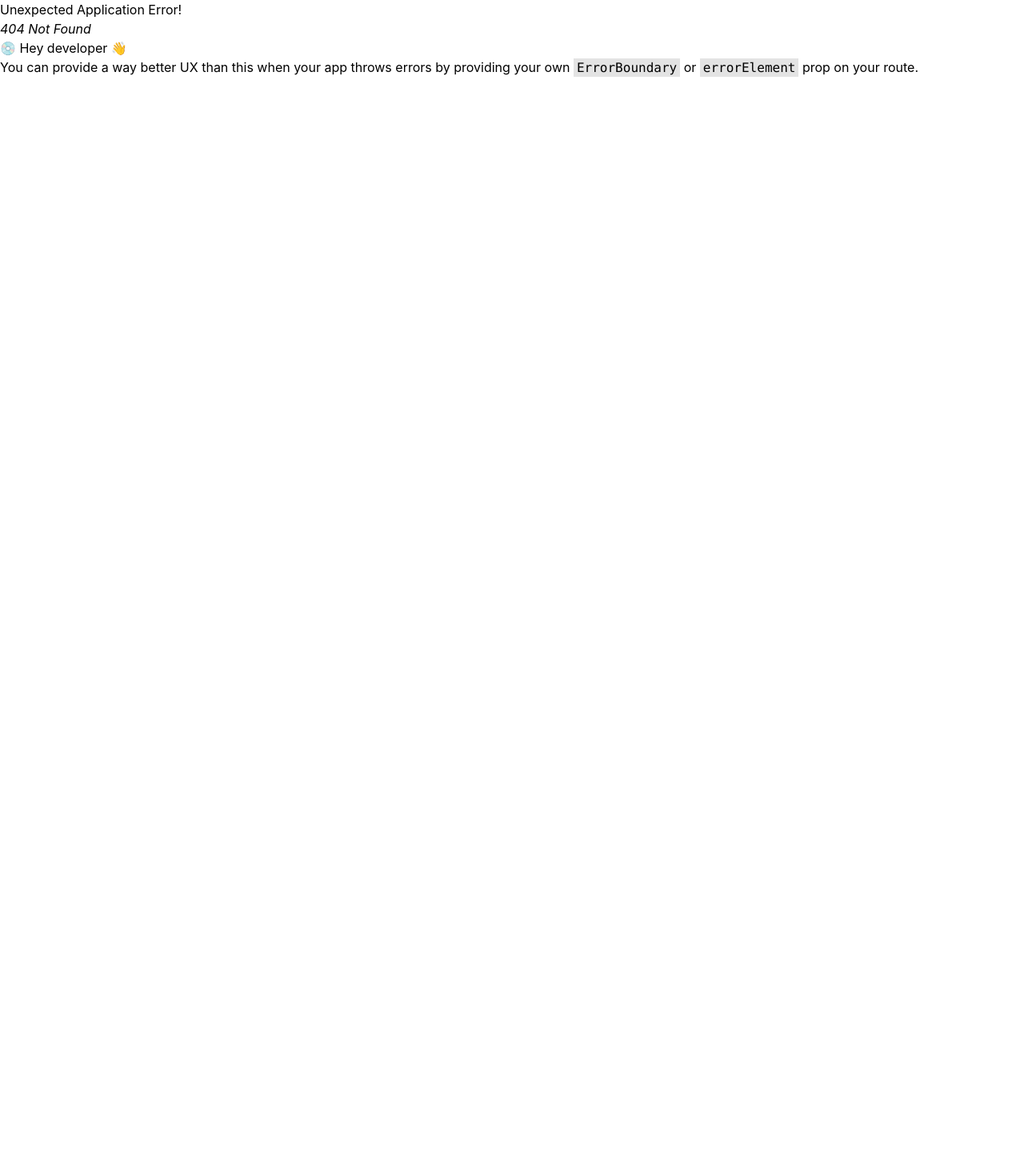
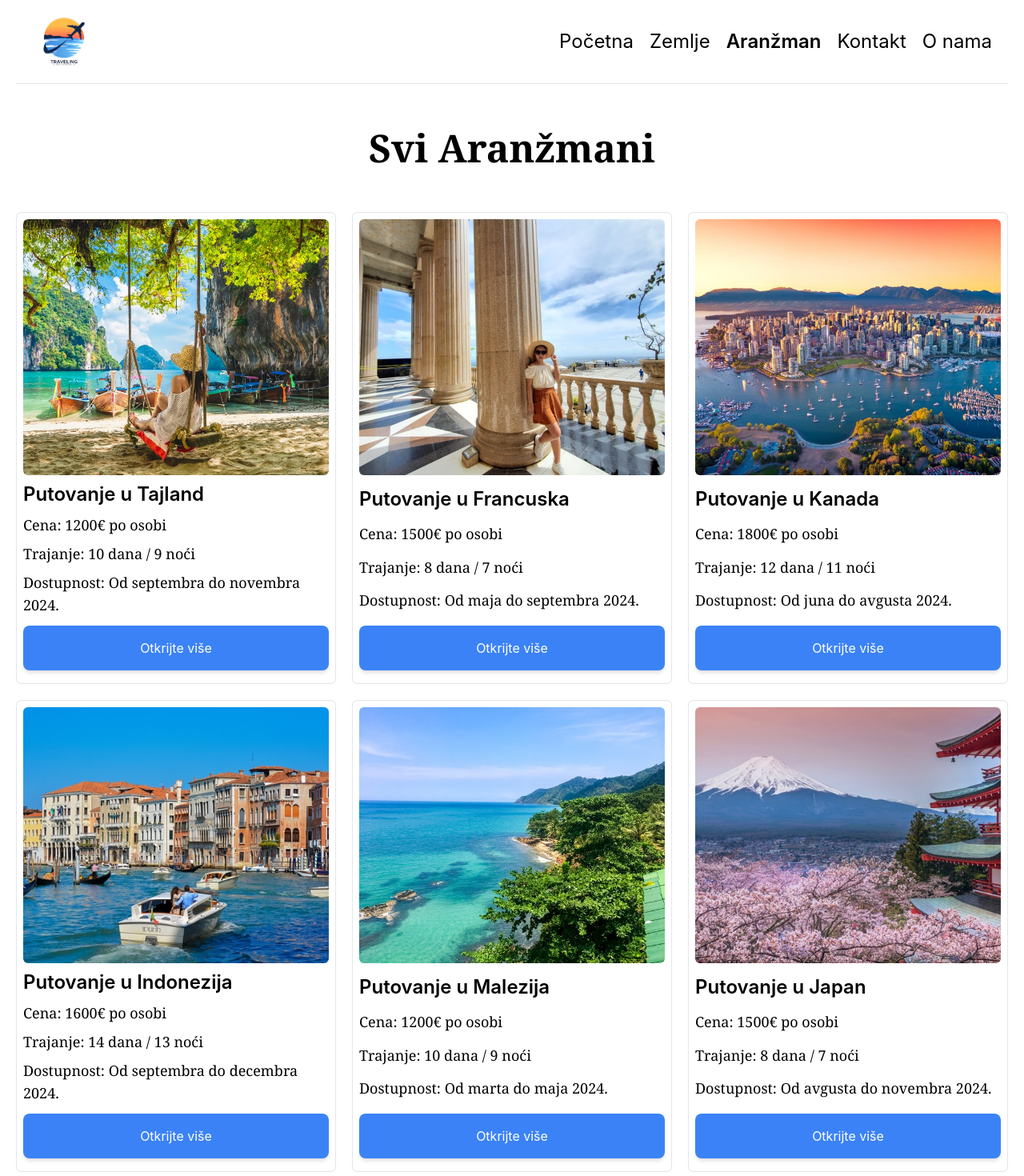
Before and after one commit to kemalkujovic/web-presentation, a React (Create React App) app: page /aranzman in a window 1280 px wide. Before the commit this address had no page. Shown: the top 1470 px of the page at 80% size. Before the commit the page ends 800 px from the top, so only its background shows below. Built offline with nearby package versions, Linux system fonts and the light colour scheme.

Commit message:
add page arrangement and date extension

```diff
--- /dev/null
+++ b/src/Pages/TravelDetailsPage.jsx
@@ -0,0 +1,7 @@
+import React from "react";
+
+const TravelDetailsPage = () => {
+  return <div>TravelDetailsPage</div>;
+};
+
+export default TravelDetailsPage;
--- /dev/null
+++ b/src/Pages/TravelPage.jsx
@@ -0,0 +1,29 @@
+import React from "react";
+import { data } from "../assets/data";
+import TravelCard from "../components/TravelCard";
+
+const TravelPage = () => {
+  return (
+    <>
+      <h1 className="font-semibold text-3xl my-14 text-center font-serif md:text-5xl">
+        Svi Aranžmani
+      </h1>
+      <div className="grid grid-cols-1 sm:grid-cols-2 md:grid-cols-3 gap-5 my-10">
+        {data.map((country, index) => {
+          return (
+            <TravelCard
+              key={index}
+              title={country.title}
+              duration={country.duration}
+              price={country.price}
+              availability={country.availability}
+              image={country.image}
+            />
+          );
+        })}
+      </div>
+    </>
+  );
+};
+
+export default TravelPage;
--- a/src/Templates/Header.jsx
+++ b/src/Templates/Header.jsx
@@ -55,6 +55,17 @@ const Header = () => {
               className={({ isActive }) =>
                 isActive ? "font-semibold" : "hover:opacity-50"
               }
+              to="/aranzman"
+            >
+              Aranžman
+            </NavLink>
+          </li>
+          <li>
+            <NavLink
+              onClick={closeMenu}
+              className={({ isActive }) =>
+                isActive ? "font-semibold" : "hover:opacity-50"
+              }
               to="/kontakt"
             >
               Kontakt
--- a/src/assets/data.js
+++ b/src/assets/data.js
@@ -14,6 +14,17 @@ export const data = [
     description: `Tajland, zemlja tropskih plaža, drevnih hramova i živahne kulture. Započnite svoje putovanje u živopisnom Bangkoku, gde možete istražiti ukrasne hramove, bučne pijace i ukusnu uličnu hranu. Otkrijte drevni grad Ajutaju, sa impresivnim ruševinama i bogatom istorijom koja datira vekovima unazad. Ne propustite priliku da se opustite na neokaljanima plažama Phuketa i Koh Samuija, gde vas čekaju tirkizno plavo more i njihove palmice. Iskusite jedinstvenu kulturu severnog Tajlanda u Chiang Maiju, gde možete posetiti planinska plemena, istražiti bujne džungle i učestvovati u tradicionalnim časovima kuvanja tajlandske hrane. Zaključite svoju tajlandsku avanturu posetom mirnom i duhovnom gradu Chiang Raiju, domu ikoničnog Belog hrama i drugih arhitektonskih čuda.`,
     image: thailand,
     video: "MNuWA3BN8oc",
+    duration: "10 dana / 9 noći",
+    activities: [
+      "Razgledanje hramova",
+      "Istraživanje plaža",
+      "Kulinarska putovanja",
+    ],
+    accommodation: "Hoteli sa 4 i 5 zvezdica",
+    meals: "Doručak uključen",
+    transport: "Uključen prevoz od aerodroma do hotela",
+    price: "1200€ po osobi",
+    availability: "Od septembra do novembra 2024.",
   },
   {
     title: "Francuska",
@@ -25,12 +36,34 @@ export const data = [
      Bez obzira da li uživate u kroasantu u pariskom kafiću, pijete šampanjac u šampanjskoj regiji ili divite se prelepim pogledima na Azurnoj obali, putovanje u Francusku obećava nezaboravne trenutke i uspomene za ceo život.`,
     image: france,
     video: "By9miGzVlPs",
+    duration: "8 dana / 7 noći",
+    activities: [
+      "Razgledanje znamenitosti",
+      "Degustacija vina",
+      "Relaksacija na plaži",
+    ],
+    accommodation: "Ekskluzivni hoteli i seoske vile",
+    meals: "Polupansion",
+    transport: "Organizovan prevoz tokom ture",
+    price: "1500€ po osobi",
+    availability: "Od maja do septembra 2024.",
   },
   {
     title: "Kanada",
     description: `Kanada, ogromna i raznolika zemlja poznata po svojim zadivljujućim prirodnim pejzažima i multikulturalnim gradovima. Zapocnite svoje putovanje u živopisnom Torontu, gde možete istražiti ikonične znamenitosti poput CN tornja i Kraljevskog ontarijskog muzeja. Uronite u lepotu Nacionalnog parka Banff, gde vas čekaju visoki planinski vrhovi, tirkizna jezera i bogata divljač. Doživite šarm kobelstonskih ulica i istorijske arhitekture grada Kvebeka, koji podseća na staru Evropu. Za ljubitelje prirode, Britanska Kolumbija nudi beskonačne mogućnosti za planinarenje, skijanje i posmatranje kitova duž svoje divlje obale. Zaključite svoju kanadsku avanturu posetom slikovitim obalnim selima Nove Škotske, gde možete probati svežu morsku hranu i doživeti pomorsko gostoprimstvo u najboljem svetlu.`,
     image: canada,
     video: "_drFdYSVOEA",
+    duration: "12 dana / 11 noći",
+    activities: [
+      "Razgledanje gradova",
+      "Planinarenje",
+      "Posmatranje divljih životinja",
+    ],
+    accommodation: "Hoteli i planinske kuće",
+    meals: "Polupansion",
+    transport: "Uključen prevoz od aerodroma do hotela",
+    price: "1800€ po osobi",
+    availability: "Od juna do avgusta 2024.",
   },
   {
     title: "Indonezija",
@@ -41,6 +74,13 @@ export const data = [
       Bez obzira da li tražite avanturu, opuštanje ili kulturno uranjanje, Indonezija obećava nezaboravno putovanje ispunjeno nezaboravnim iskustvima.`,
     image: indonesia,
     video: "JeUJC4d5cVY",
+    duration: "14 dana / 13 noći",
+    activities: ["Plaža i ronjenje", "Planinarenje", "Poseta hramovima"],
+    accommodation: "Bungalovi i butik hoteli",
+    meals: "Polupansion",
+    transport: "Uključen prevoz između lokacija",
+    price: "1600€ po osobi",
+    availability: "Od septembra do decembra 2024.",
   },
   {
     title: "Malezija",
@@ -52,29 +92,84 @@ export const data = [
      Sa svojim očaravajućim spojem prirodne lepote, kulturne raznolikosti i kulinarskih užitaka, Malezija obećava nezaboravno putovanje ispunjeno obogaćujućim iskustvima na svakom koraku.`,
     image: malaysia,
     video: "mtIeLsMbfzg",
+    duration: "10 dana / 9 noći",
+    activities: [
+      "Razgledanje gradova",
+      "Obilazak prirodnih atrakcija",
+      "Kulinarska iskustva",
+    ],
+    accommodation: "Hoteli i eko-resorti",
+    meals: "Polupansion",
+    transport: "Uključen prevoz od aerodroma do hotela",
+    price: "1200€ po osobi",
+    availability: "Od marta do maja 2024.",
   },
   {
     title: "Japan",
     description: `Japan, zemlja izvanredne harmonije između tradicije i tehnološke inovacije. Krenite na putovanje u živahni Tokio, gde se tradicionalni hramovi stapaju sa futurističkim neboderima. Doživite sjaj japanske kuhinje dok istražujete brojne restorane koji služe suši, ramen i tempuru. Ne propustite posetu drevnom Kjotu, domu hiljada hramova, vrtova i čajnih kuća. Za avanturiste, planina Fuji nudi spektakularne pejzaže i mogućnosti za planinarenje. Na kraju, opustite se na obalama Okinawe, fascinantnom arhipelagu poznatom po kristalno čistim vodama i bogatom podvodnom životu.`,
     image: japan,
     video: "77lWbSfnF_g",
+    duration: "8 dana / 7 noći",
+    activities: [
+      "Razgledanje gradova",
+      "Planinarenje",
+      "Poseta tradicionalnim hramovima",
+    ],
+    accommodation: "Moderan hotel u centru grada",
+    meals: "Doručak uključen",
+    transport: "Uključen prevoz između lokacija",
+    price: "1500€ po osobi",
+    availability: "Od avgusta do novembra 2024.",
   },
   {
     title: "Italija",
     description: `Italija, zemlja bogate istorije, umetnosti i kulinarskih užitaka. Zapocnite svoje putovanje na rimskom Koloseumu, gde se prošlost i sadašnjost sudaraju na svakom koraku. Otkrijte čari italijanske kuhinje dok uživate u autentičnim jelima poput pice, paste i želata. Prošetajte kanalima Venecije i otkrijte romantične delove ovog jedinstvenog grada na vodi. Za ljubitelje vina, Toskana nudi nezaboravna vinska iskustva u slikovitim vinogradima. Zaključite svoje putovanje na Amalfi obali, gde se stene strmoglave u tirkizno more, stvarajući zadivljujuće poglede.`,
     image: italy,
     video: "zS4AP0Q8L8g",
+    duration: "8 dana / 7 noći",
+    activities: [
+      "Razgledanje istorijskih lokaliteta",
+      "Kulinarska iskustva",
+      "Plaža i opuštanje",
+    ],
+    accommodation: "Luksuzni hotelski smeštaj",
+    meals: "Polupansion",
+    transport: "Uključen prevoz",
+    price: "1200€ po osobi",
+    availability: "Od maja do septembra 2024.",
   },
   {
     title: "Australija",
     description: `Australija, kontinent pun kontrasta, od živopisnih gradova do divljih pejzaža unutrašnjosti. Zapocnite svoje putovanje u Sidneju, gde ćete se diviti ikoničnoj Sidnejskoj operi i mostu preko luke. Okusite raznovrsnost australijske kuhinje dok istražujete različite restorane koji nude lokalne specijalitete poput barramundija i kengura. Krenite na avanturu istraživanja Velikog koralnog grebena, jednog od najvećih prirodnih čuda sveta. Za ljubitelje prirode, Nacionalni park Kakadu nudi neverovatna posmatranja divljih životinja i drevne aboridžinske umetnosti. Na kraju, opustite se na belim peščanim plažama Vitsandejsa i zaronite u tirkizne vode Koralskog mora.`,
     image: australia,
     video: "kLuqCtnKr_8",
+    duration: "10 dana / 9 noći",
+    activities: [
+      "Razgledanje gradova",
+      "Istraživanje prirodnih čuda",
+      "Plaža i opuštanje",
+    ],
+    accommodation: "Raznovrsni smeštaj: od hotela do kampova",
+    meals: "Doručak uključen",
+    transport: "Uključen prevoz i unutrašnji letovi",
+    price: "1500€ po osobi",
+    availability: "Od septembra do decembra 2024.",
   },
   {
     title: "Malta",
     description: `Malta, mediteranski dragulj poznat po bogatoj istoriji, zadivljujućoj arhitekturi i azurnim vodama. Zapocnite svoje putovanje u Valletti, glavnom gradu, gde možete istražiti drevne tvrđave, barokne crkve i šarmantne uske ulice. Otkrijte srednjovekovni grad Mdina, sa impresivnim bastionima i panoramskim pogledima na ostrvo. Ne propustite priliku da se opustite na slikovitim plažama Goza i Comina, gde vas kristalno čiste vode pozivaju da plivate, ronite ili jednostavno uživate na suncu. Doživite živahni noćni život St. Juliansa i Pacevillea, gde možete plesati do kasnih sati u živim klubovima i barovima. Zaključite svoju maltešku avanturu posetom UNESCO-voj svetskoj baštini Ħal Saflieni Hypogeum i Megalitskim hramovima, koji pružaju fascinantne uvide u drevnu prošlost Malte.`,
     image: malta,
     video: "bMTJoTbu3gw",
+    duration: "5 dana / 4 noći",
+    activities: [
+      "Razgledanje istorijskih lokaliteta",
+      "Plaža i kupanje",
+      "Noćni život",
+    ],
+    accommodation: "Hotelski smeštaj u centru grada",
+    meals: "Polupansion",
+    transport: "Transfer od aerodroma",
+    price: "700€ po osobi",
+    availability: "Od aprila do oktobra 2024.",
   },
 ];
--- a/src/components/Country.jsx
+++ b/src/components/Country.jsx
@@ -1,6 +1,7 @@
 import React from "react";
 import VideoPlayer from "./VidePlayer";
 import FeatureItem from "./FeatureItem";
+import { Link } from "react-router-dom";
 
 const Country = ({ title, descrpiton, image, video }) => {
   return (
@@ -9,6 +10,13 @@ const Country = ({ title, descrpiton, image, video }) => {
         Putovanje u {title}
       </h1>
       <FeatureItem descrpiton={descrpiton} image={image} />
+      <div className="flex justify-center items-center w-full">
+        <Link to={`/aranzman/${title.toLowerCase()}`}>
+          <button className="bg-blue-500 hover:bg-blue-400 text-white px-6 py-4 my-10 rounded-lg shadow-md w-full">
+            Pogledaj Aranžman
+          </button>
+        </Link>
+      </div>
       <h1 className="font-semibold text-2xl text-center mx-5">
         Video za {title}
       </h1>
--- a/src/components/FeedbackCard.jsx
+++ b/src/components/FeedbackCard.jsx
@@ -9,7 +9,7 @@ const FeedbackCard = () => {
   return (
     <>
       <h1 className="text-center font-semibold text-4xl my-20">Ispovesti</h1>
-      <div className="flex mb-20 gap-5 max-sm:flex-wrap font-serif">
+      <div className="flex mb-20 gap-5 max-sm:flex-wrap font-serif justify-between">
         <div className="items-centar flex flex-col items-center gap-3">
           <img src={feedback1} alt="" className="rounded-full w-48" />
           <h1 className="font-semibold text-center">Milica Jovanović</h1>
@@ -18,7 +18,7 @@ const FeedbackCard = () => {
           </p>
           <p className="text-sm text-gray-500 text-center">
             Oduševljena sam! Pronašla sam nekoliko destinacija koje su na mojoj
-            listi želja već duže vreme. Hvala vam na sjajnoj platformi!
+            listi želja već duže vreme.
           </p>
           <div className="flex items-center justify-center text-yellow-400">
             <StarIcon />
--- a/src/components/Hero.jsx
+++ b/src/components/Hero.jsx
@@ -10,7 +10,7 @@ const Hero = () => {
         alt="bg"
         className="max-sm:h-96 w-full object-fill h-[900px]"
       />
-      <Link to="/countries">
+      <Link to="/zemlje">
         <button className="absolute mt-10 top-1/2 left-1/2 transform -translate-x-1/2 -translate-y-1/2 bg-blue-500 hover:bg-blue-400 text-white px-6 py-4 rounded-lg shadow-md">
           Istražite putovanja
         </button>
--- /dev/null
+++ b/src/components/TravelCard.jsx
@@ -0,0 +1,27 @@
+import React from "react";
+import { Link } from "react-router-dom";
+
+const TravelCard = ({ title, image, price, availability, duration }) => {
+  return (
+    <div className="border rounded-md flex flex-col p-2 justify-between">
+      <div className="rounded-md overflow-hidden h-80">
+        <img
+          src={image}
+          alt=""
+          className="object-cover w-full h-full transition-transform duration-300 transform hover:scale-110"
+        />
+      </div>
+      <h1 className="font-semibold py-1 mt-1 text-2xl">Putovanje u {title}</h1>
+      <p className="font-serif text-lg py-1">Cena: {price}</p>
+      <p className="font-serif text-lg py-1">Trajanje: {duration}</p>
+      <p className="font-serif text-lg py-1">Dostupnost: {availability}</p>
+      <Link className="flex w-full" to={`/aranzman/${title.toLowerCase()}`}>
+        <button className="bg-blue-500 hover:bg-blue-400 text-white px-6 py-4 my-2 rounded-lg shadow-md w-full">
+          Otkrijte više
+        </button>
+      </Link>
+    </div>
+  );
+};
+
+export default TravelCard;
```
Also changed, not shown: src/App.js (+10 -0 lines).
